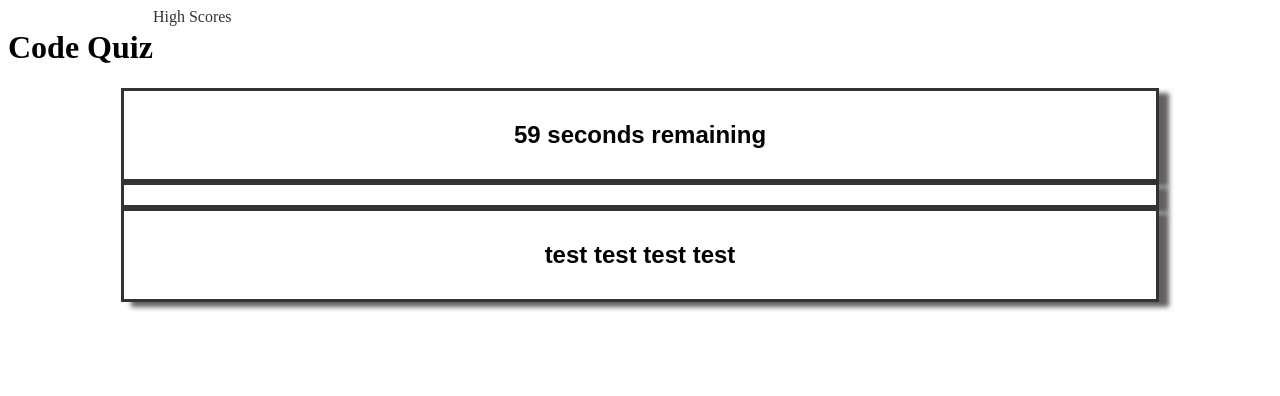
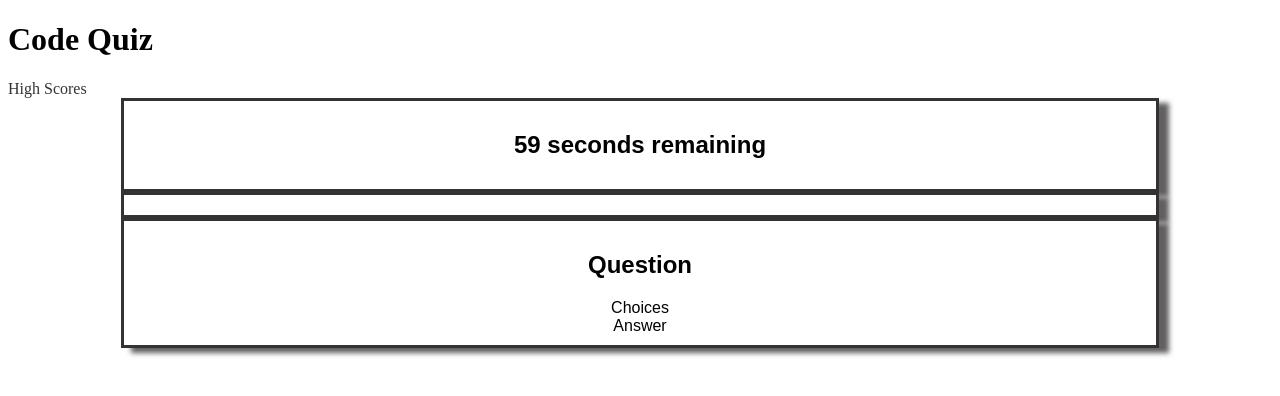
Before and after one commit to kylebreynolds/code-quiz, a plain HTML site: page index.html in a window 1280 px wide. Both pictures are taken after a click on the button "Start Quiz". Drawn offline with Linux system fonts and the light colour scheme.

Commit message:
Sunday turn in, incomplete

```diff
--- a/assets/css/styles.css
+++ b/assets/css/styles.css
@@ -1,9 +1,9 @@
 header {
-	display: flex;
+
 }
 
 h1 {
-	text-align: center;
+
 }
 nav a {
 	text-decoration: none;
--- a/assets/js/script.js
+++ b/assets/js/script.js
@@ -1,21 +1,11 @@
-
-// Variables //
-
 var buttonEl = document.querySelector("#startQuiz");
 console.log(buttonEl)
 
 var timerEl = document.getElementById("countdown");
 
-// Questions//
-
-
-
 
 // Start Game Function - starts timer and begins questions //
- buttonEl.addEventListener("click", function(){
-    // delete this alert once real function added //
 
- })
 //timer function//
 document.getElementById("startQuiz").addEventListener("click", function(){
    var timeleft = 60;
@@ -34,10 +24,7 @@ document.getElementById("startQuiz").addEventListener("click", function(){
    console.log(countdown);
 });
 
-// Hide game intro//
-
-
-//test//
+//hide intro, show questions//
 document.getElementById("startQuiz")
         .addEventListener("click", function() {
   document.getElementById("beforeStart").hidden = true;
@@ -47,5 +34,14 @@ document.getElementById("startQuiz")
 
 
 
+// questions //
 
-//test hide show//
+
+
+
+// scoring //
+
+
+
+
+// store high scores //
--- a/index.html
+++ b/index.html
@@ -33,12 +33,11 @@
         <!--Quiz Start-->
         <section id="wrapper">
             <div id="afterStart" hidden>
-                <h2 id="question">test test test test</h2>
+                <h2 id="question">Question</h2>
+                <div id="options">Choices</div>
+                <div id="answer">Answer</div>
             </div>
         </section>
-
-        <!-- test hide/show-->
-
 
         <script src="./assets/js/script.js"></script>
     </body>
```
